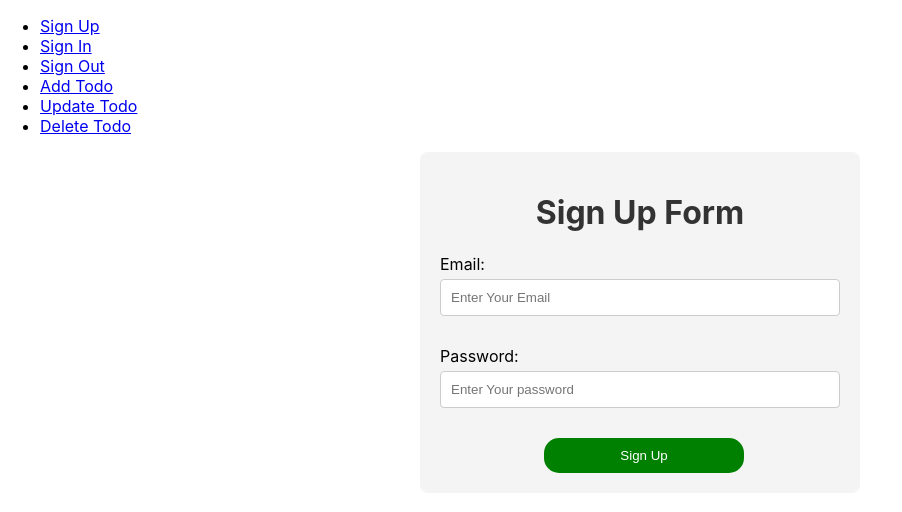
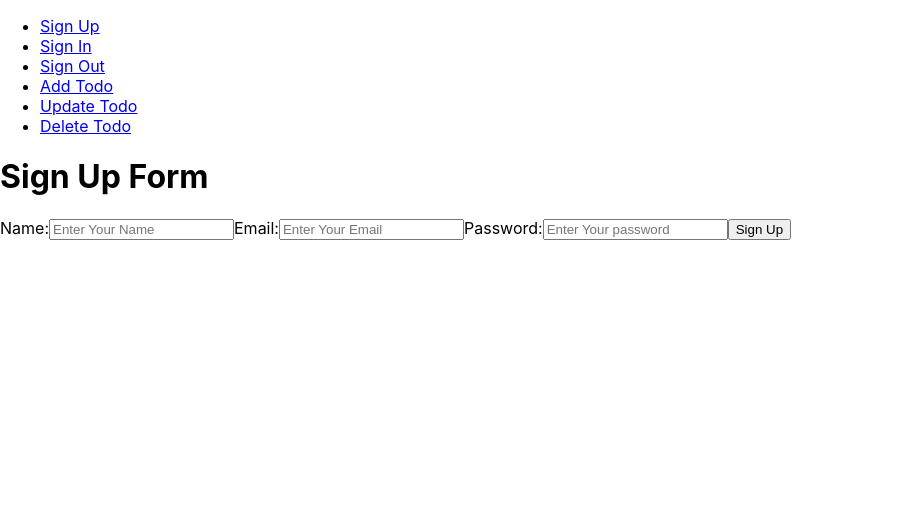
Before and after one commit to shoaib031/React-Test-TodoApp, a React (Create React App) app: page /signup in a window 1280 px wide. Shown: the top 512 px of the page, without its empty margins (0-902 px from the left). Built offline with nearby package versions, Linux system fonts and the light colour scheme.

Commit message:
Fifth task done

```diff
--- a/src/Form/SignIn.js
+++ b/src/Form/SignIn.js
@@ -1,30 +1,47 @@
-import React from 'react';
-import './style.css';
+
+import React, { useState } from 'react'
 
 const SignIn = () => {
-  const handleSignInClick = (e) => {
-    e.preventDefault();
-    console.log("Sign In button clicked");
+  const [formData, setFormData] = useState({
+    name: '',
+    email: '',
+    password: '',
+  });
+
+  const handleInputChange = (e) => {
+    const { name, value } = e.target;
+    setFormData({
+      ...formData,
+      [name]: value,
+    });
   };
 
+  const handleSignInClick = () => {
+    console.log('Sign In button clicked');
+    console.log('Name:', formData.name);
+    console.log('Email:', formData.email);
+    console.log('Password:', formData.password);
+  };
   return (
     <div className='form-parent'>
       <form>
         <h1>Sign In Form</h1>
         <label>
+          Name:
+          <input type="name" name='name' placeholder='Enter Your name' className='input-field' onChange={handleInputChange} />
+        </label>
+        <label>
           Email:
-          <input type="email" name='email' placeholder='Enter Your Email' className='input-field' />
+          <input type="email" name='email' placeholder='Enter Your Email' className='input-field' onChange={handleInputChange} />
         </label>
         <label>
           Password:
-          <input type="password" name='password' placeholder='Enter Your password' className='input-field' />
+          <input type="password" name='password' placeholder='Enter Your password' className='input-field' onChange={handleInputChange} />
         </label>
-        <button type='submit' onClick={handleSignInClick}>
-          Sign In
-        </button>
+        <button type='submit' onClick={handleSignInClick}>Sign In</button>
       </form>
     </div>
-  );
-};
+  )
+}
 
-export default SignIn;
+export default SignIn
--- a/src/Form/SignUp.js
+++ b/src/Form/SignUp.js
@@ -1,8 +1,25 @@
-import React from 'react';
+import React, { useState } from 'react';
 
 const SignUp = () => {
+  const [formData, setFormData] = useState({
+    name : '',
+    email: '',
+    password: '',
+  });
+
+  const handleInputChange = (e) => {
+    const { name, value } = e.target;
+    setFormData({
+      ...formData,
+      [name]: value,
+    });
+  };
+
   const handleSignUpClick = () => {
     console.log('Sign Up button clicked');
+    console.log('Name:', formData.name);
+    console.log('Email:', formData.email);
+    console.log('Password:', formData.password);
   };
 
   return (
@@ -10,12 +27,20 @@ const SignUp = () => {
       <form>
         <h1>Sign Up Form</h1>
         <label>
+          Name:
+          <input
+            type="text" name='name' placeholder='Enter Your Name' className='input-field' onChange={handleInputChange}
+          />
+        </label>
+        <label>
           Email:
-          <input type="email" name='email' placeholder='Enter Your Email' className='input-field' />
+          <input type="email" name='email' placeholder='Enter Your Email' className='input-field' onChange={handleInputChange}
+          />
         </label>
         <label>
           Password:
-          <input type="password" name='password' placeholder='Enter Your password' className='input-field' />
+          <input type="password" name='password' placeholder='Enter Your password' className='input-field' onChange={handleInputChange}
+          />
         </label>
         <button type='button' onClick={handleSignUpClick}>
           Sign Up
--- a/src/Form/style.css
+++ b/src/Form/style.css
@@ -1,4 +1,4 @@
-   form {
+   /* form {
     max-width: 400px;
     margin: 0 auto;
     padding: 20px;
@@ -53,5 +53,5 @@ button{
 button:hover{
   background-color: #333;
   color: white;
-  cursor: pointer;
-}
+
+} */
```
